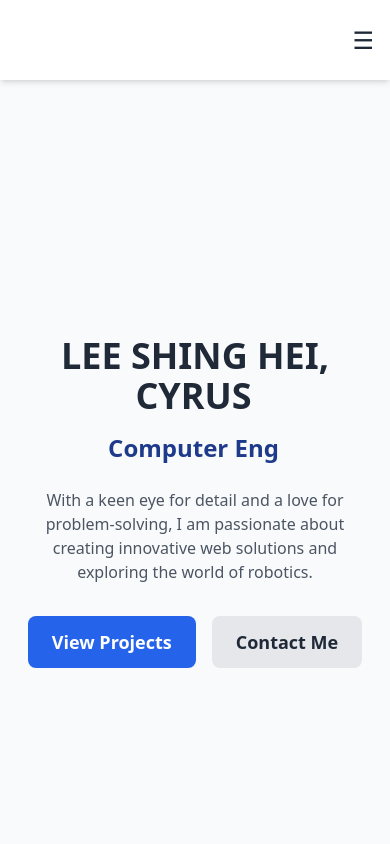
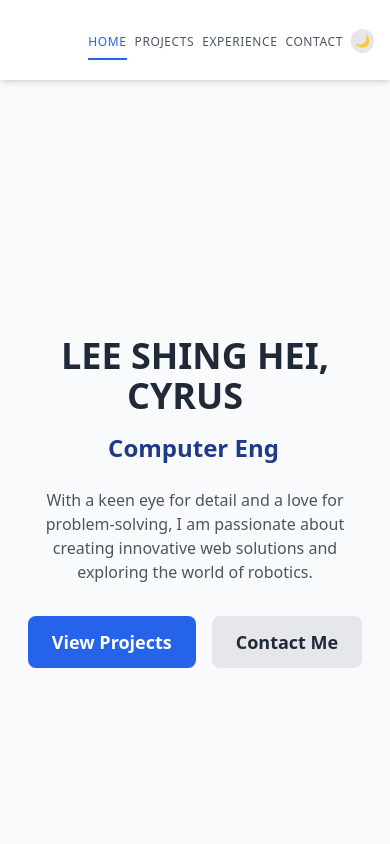
Before and after one commit to lshcyrus/portfolio, a Next.js app: page / in a window 390 px wide. Shown: the top 844 px of the page. Built offline with nearby package versions, Linux system fonts and the light colour scheme.

Commit message:
update mobile navigation bar and typing animation

```diff
--- a/src/app/components/TypingHeading.module.css
+++ b/src/app/components/TypingHeading.module.css
@@ -1,21 +1,24 @@
 .typingContainer {
   display: inline-block;
+  position: relative;
 }
 
 .cursor {
   display: inline-block;
-  width: 3px;
   animation: blink 0.7s infinite;
 }
 
+.fadeOut {
+  animation: fadeOut 1s forwards;
+}
+
 @keyframes blink {
-  0% {
-    opacity: 0;
-  }
-  50% {
-    opacity: 1;
-  }
-  100% {
-    opacity: 0;
-  }
+  0% { opacity: 0; }
+  50% { opacity: 1; }
+  100% { opacity: 0; }
 }
+
+@keyframes fadeOut {
+  from { opacity: 1; }
+  to { opacity: 0; }
+}
--- a/src/app/components/TypingHeading.tsx
+++ b/src/app/components/TypingHeading.tsx
@@ -11,6 +11,7 @@ interface TypingHeadingProps {
 const TypingHeading: React.FC<TypingHeadingProps> = ({ text, speed = 50, className = '' }) => {
   const [displayedText, setDisplayedText] = useState('');
   const [currentIndex, setCurrentIndex] = useState(0);
+  const [isFinished, setIsFinished] = useState(false);
 
   useEffect(() => {
     if (currentIndex < text.length) {
@@ -20,13 +21,15 @@ const TypingHeading: React.FC<TypingHeadingProps> = ({ text, speed = 50, classNa
       }, speed);
 
       return () => clearTimeout(timeout);
+    } else {
+      setIsFinished(true);
     }
   }, [currentIndex, text, speed]);
 
   return (
     <h1 className={`${className} ${styles.typingContainer}`}>
       {displayedText}
-      <span className={styles.cursor}>|</span>
+      <span className={`${styles.cursor} ${isFinished ? styles.fadeOut : ''}`}>|</span>
     </h1>
   );
 };
--- a/src/app/components/navigation.tsx
+++ b/src/app/components/navigation.tsx
@@ -8,7 +8,6 @@ import { useState, useEffect } from 'react';
 function Navigation() {
   const pathname = usePathname();
   const { theme, toggleTheme } = useTheme();
-  const [isMenuOpen, setIsMenuOpen] = useState(false);
 
   const navItems = [
     { name: 'Home', path: '/' },
@@ -17,14 +16,6 @@ function Navigation() {
     { name: 'Contact', path: '/contact' },
   ];
 
-  useEffect(() => {
-    if (isMenuOpen) {
-      document.body.style.overflow = 'hidden';
-    } else {
-      document.body.style.overflow = 'unset';
-    }
-  }, [isMenuOpen]);
-
   return (
     <header className="bg-white dark:bg-gray-800 shadow-md relative z-50">
       <div className="container mx-auto px-4">
@@ -32,35 +23,26 @@ function Navigation() {
           <Link href="/" className="text-2xl font-bold text-gray-800 dark:text-white">
 
           </Link>
-          <div className="md:hidden">
-            <button
-              onClick={() => setIsMenuOpen(!isMenuOpen)}
-              className="text-gray-800 dark:text-white focus:outline-none z-50 relative text-2xl md:text-base"
-            >
-              {isMenuOpen ? '✕' : '☰'}
-            </button>
-          </div>
-          <div className={`md:flex md:items-center md:space-x-8 ${isMenuOpen ? 'block' : 'hidden'} fixed md:relative inset-0 bg-white dark:bg-gray-800 md:bg-transparent md:dark:bg-transparent p-4 md:p-0 z-40`}>
-            <ul className="flex flex-col md:flex-row md:items-center md:space-x-8 mt-20 md:mt-0">
+          <div className="flex items-center space-x-4">
+            <ul className="flex items-center space-x-2 sm:space-x-4 md:space-x-8">
               {navItems.map((item) => (
-                <li key={item.path} className="my-4 md:my-0">
+                <li key={item.path}>
                   <Link
                     href={item.path}
-                    className={`text-sm font-medium uppercase tracking-wider hover:text-blue-600 dark:hover:text-blue-400 transition-colors duration-200 ${
+                    className={`text-xs sm:text-sm md:text-base font-medium uppercase tracking-wider hover:text-blue-600 dark:hover:text-blue-400 transition-colors duration-200 ${
                       pathname === item.path
                         ? 'text-blue-600 dark:text-blue-400 border-b-2 border-blue-600 dark:border-blue-400 pb-2'
                         : 'text-gray-600 dark:text-gray-300'
                     }`}
-                    onClick={() => setIsMenuOpen(false)}
                   >
                     {item.name}
                   </Link>
                 </li>
               ))}
-              <li className="my-4 md:my-0">
+              <li>
                 <button
                   onClick={toggleTheme}
-                  className="p-2 rounded-full bg-gray-200 dark:bg-gray-600 text-gray-800 dark:text-white"
+                  className="p-1 sm:p-2 rounded-full bg-gray-200 dark:bg-gray-600 text-gray-800 dark:text-white text-xs sm:text-sm md:text-base"
                 >
                   {theme === 'light' ? '🌙' : '☀️'}
                 </button>
@@ -69,12 +51,6 @@ function Navigation() {
           </div>
         </nav>
       </div>
-      {isMenuOpen && (
-        <div
-          className="fixed inset-0 bg-black bg-opacity-50 z-30"
-          onClick={() => setIsMenuOpen(false)}
-        ></div>
-      )}
     </header>
   );
 }
```
